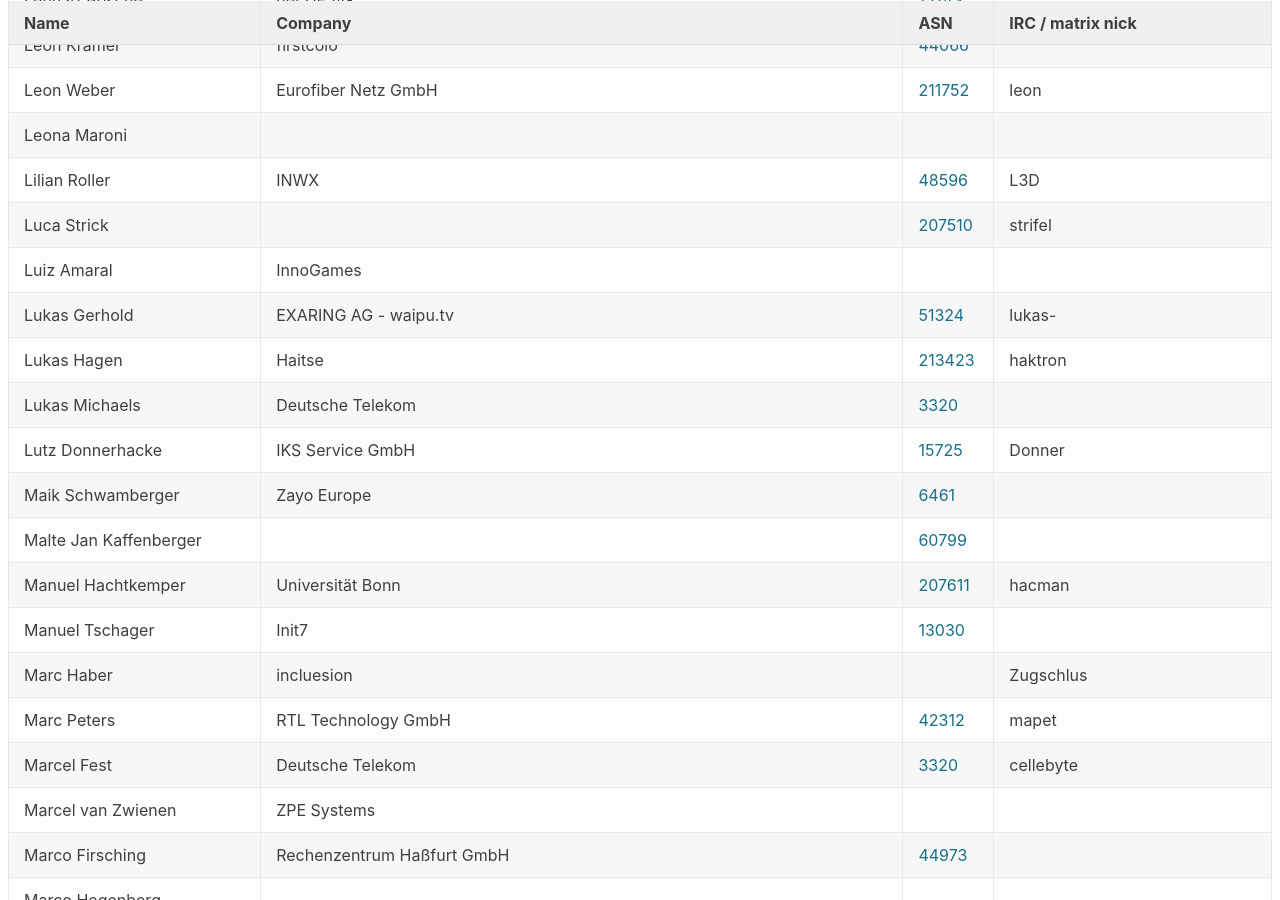
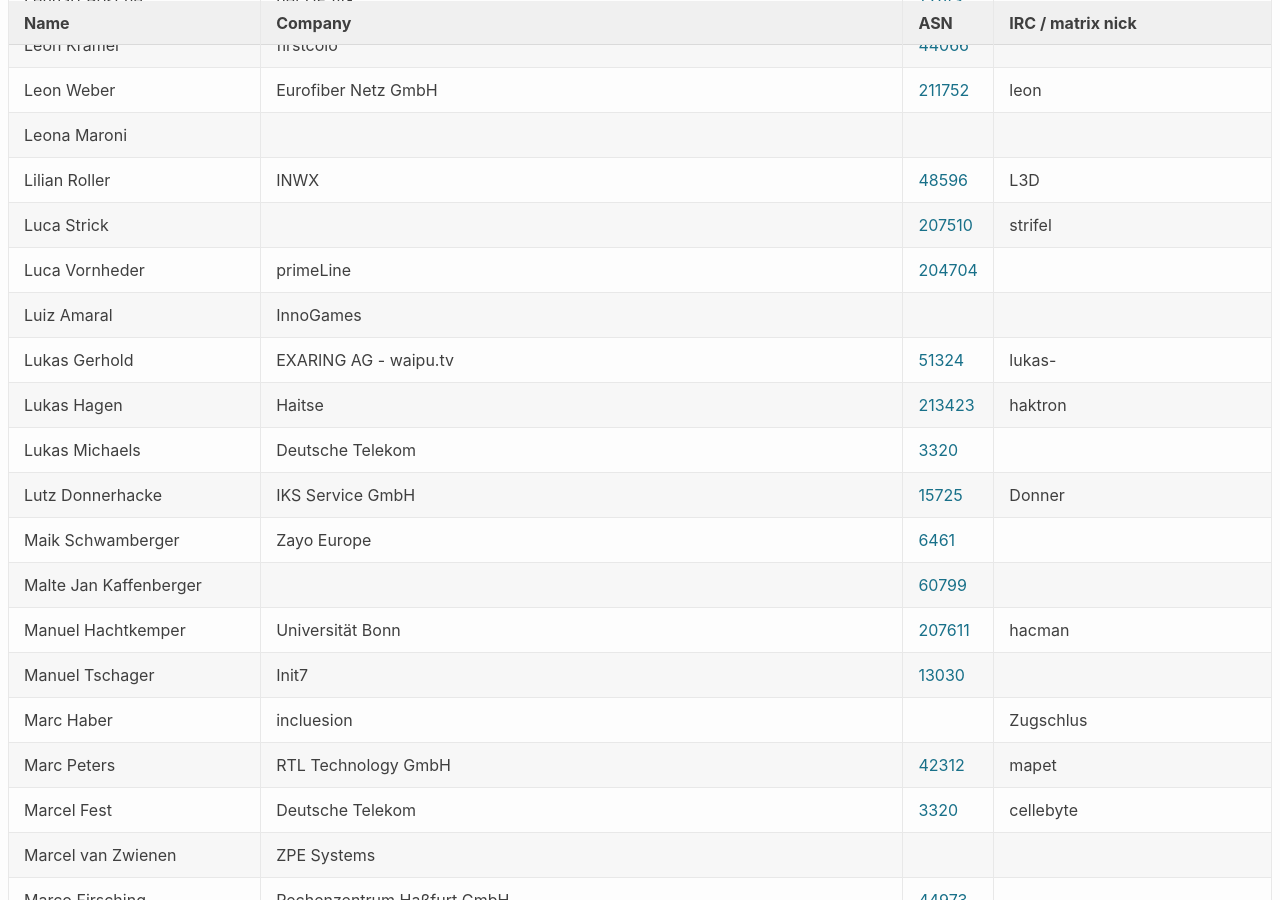
Before and after one commit to denog/pretix-attendeelist, a Jekyll site: the page built from denog17/index.markdown, in a window 1280 px wide and 900 px high, scrolled down 8749 px. Built offline with Jekyll 4.4.1, drawn with Linux system fonts in a browser that asks for light colours.

Commit message:
Latest data: Thu Sep  4 12:14:08 UTC 2025

```diff
--- a/_data/attendees_denog17_onsite.json
+++ b/_data/attendees_denog17_onsite.json
@@ -1176,6 +1176,12 @@
     "asn": "207510"
   },
   {
+    "name": "Luca Vornheder",
+    "company": "primeLine",
+    "irc": null,
+    "asn": "204704"
+  },
+  {
     "name": "Luiz Amaral",
     "company": "InnoGames",
     "irc": null,
```
